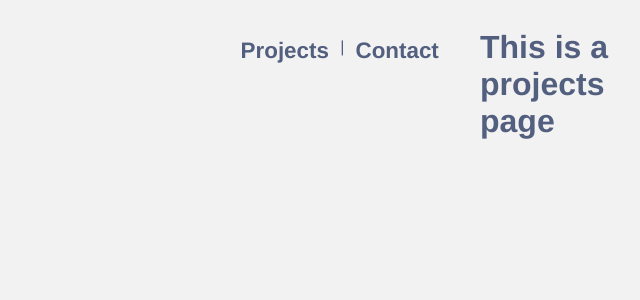
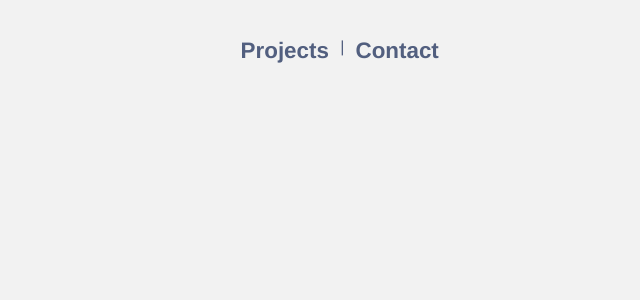
Before and after one commit to duongdv95/duongdv95.github.io, a Vue app: page /projects in a window 1280 px wide. Shown: the top 300 px of the page, without its empty margins (640-1280 px from the left). Built offline with nearby package versions, Linux system fonts and the light colour scheme.

Commit message:
update kawaiipetprint link

```diff
--- a/src/App.vue
+++ b/src/App.vue
@@ -37,7 +37,7 @@ body {
     grid-template-columns: 1fr minmax(auto, 60em) 1fr;
   }
 
-  #nav, .home {
+  #nav, .home, #todos {
     grid-column: 2/3;
   }
   }
--- a/src/router/index.js
+++ b/src/router/index.js
@@ -2,7 +2,7 @@ import Vue from 'vue'
 import VueRouter from 'vue-router'
 import Home from '../views/Home.vue'
 import Contact from '@/views/Contact.vue'
-import Projects from '@/views/Projects.vue'
+import Todos from '@/views/Todos.vue'
 
 Vue.use(VueRouter)
 
@@ -18,9 +18,9 @@ const routes = [
     component: Contact
   },
   {
-    path: '/projects',
-    name: 'projects',
-    component: Projects
+    path: '/todos',
+    name: 'todos',
+    component: Todos
   }
 ]
 
--- a/src/views/Projects.vue
+++ /dev/null
@@ -1,5 +0,0 @@
-<template>
-  <div class="projects">
-    <h1>This is a projects page</h1>
-  </div>
-</template>
--- /dev/null
+++ b/src/views/Todos.vue
@@ -0,0 +1,8 @@
+<template>
+  <div id="todos">
+  </div>
+</template>
+
+<script type="module">
+
+</script>
--- a/src/website.json
+++ b/src/website.json
@@ -12,7 +12,7 @@
       "image": "kawaiipetprints.png",
       "title": "Kawaii Pet Prints",
       "body": "I developed this art proofing app to work together with shopify. It works by making a request to a shopify API to get all the current orders. A graphic designer can upload a vectorized art that can be viewed by the customer. The customer can approve the art with a background or request a revision. This is still a work in progress. Please use order number 1001 and email danielvanduong@gmail.com to demo.",
-      "demoLink": "https://kawaiipetprints.danielduong.com",
+      "demoLink": "https://kawaiipetprints.danielduong.com/customer?order_id=1931228217481",
       "sourceLink": "https://github.com/duongdv95/kawaiipetprints-proofing-app",
       "techUsed": ["css", "html", "javascript", "node", "react", "dynamodb", "s3"]
     },
```
